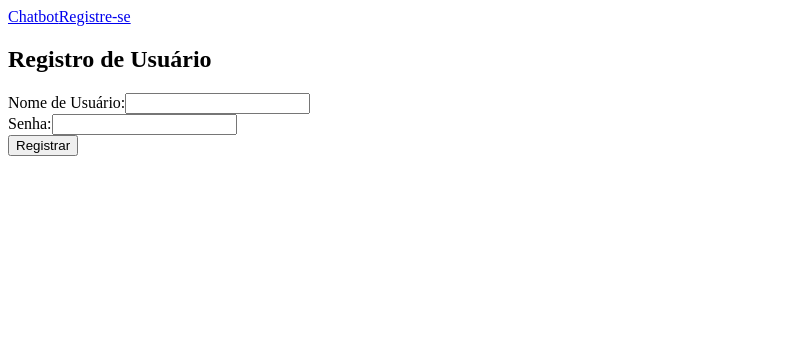
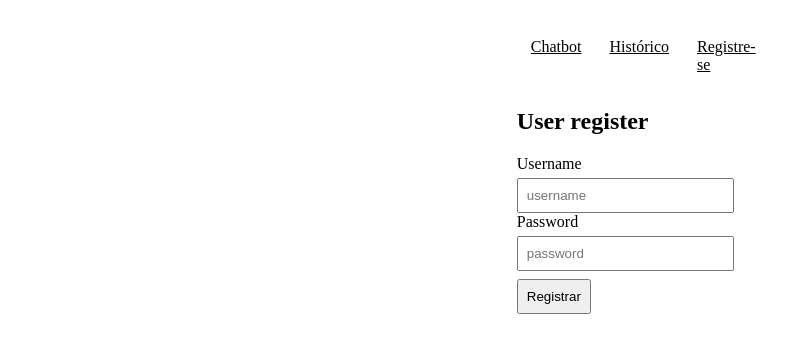
Before and after one commit to daviazev/web-chatbot, a Next.js app: page /register in a window 1280 px wide. Shown: the top 352 px of the page, without its empty margins (0-810 px from the left). Built offline with nearby package versions, Linux system fonts and the light colour scheme.

Commit message:
feat: error handling on the log page

```diff
--- a/src/app/components/chatbot.module.css
+++ b/src/app/components/chatbot.module.css
@@ -8,7 +8,6 @@
 }
 
 .message-field {
-  /* background-color: red; */
   display: flex;
   justify-content: space-between;
   width: 100%;
--- a/src/pages/register/index.tsx
+++ b/src/pages/register/index.tsx
@@ -1,13 +1,14 @@
 "use client";
 import React, { useState } from "react";
-// import { useNavigate } from "react-router-dom";
 import api from "@/axios/config";
+import styles from "./register.module.css";
+import Navbar from "@/app/components/Navbar";
 
 export default function UserRegistration() {
   const [username, setUsername] = useState("");
   const [password, setPassword] = useState("");
-
-  // const navigate = useNavigate();
+  const [userAlreadyExists, setUserAlreadyExists] = useState(false);
+  const [internalError, setInternalError] = useState(false);
 
   const handleUsernameChange = (value: string) => {
     setUsername(value);
@@ -20,44 +21,65 @@ export default function UserRegistration() {
   const handleSubmit = async (event: { preventDefault: () => void }) => {
     event.preventDefault();
 
-    const { data } = await api.post("api/register", { username, password });
-
-    console.log(data);
-
-    // navigate("/");
+    try {
+      await api.post("api/register", { username, password });
+    } catch (error) {
+      if (
+        (error as { response: { status: number } }).response?.status === 409
+      ) {
+        setUserAlreadyExists(true);
+      } else {
+        setInternalError(true);
+      }
+    }
 
     setUsername("");
     setPassword("");
   };
 
   return (
-    <div>
-      <nav>
-        <a href="/">Chatbot</a>
-        <a href="/historic">Registre-se</a>
-      </nav>
-      <h2>Registro de Usuário</h2>
+    <div className={styles.main}>
+      <div className={styles["resgiter-section"]}>
+        <Navbar />
+        <h2>User register</h2>
         <form onSubmit={handleSubmit}>
           <div>
-          <label htmlFor="username">Nome de Usuário:</label>
+            <label className={styles.label} htmlFor="username">
+              Username
+            </label>
             <input
               type="text"
               id="username"
               value={username}
               onChange={({ target }) => handleUsernameChange(target.value)}
+              placeholder="username"
+              className={styles["register-input"]}
             />
           </div>
           <div>
-          <label htmlFor="password">Senha:</label>
+            <label className={styles.label} htmlFor="password">
+              Password
+            </label>
             <input
               type="password"
               id="password"
               value={password}
               onChange={({ target }) => handlePasswordChange(target.value)}
+              placeholder="password"
+              className={styles["register-input"]}
             />
           </div>
-        <button type="submit">Registrar</button>
+          <button className={styles["register-btn"]} type="submit">
+            Registrar
+          </button>
         </form>
+        {userAlreadyExists && <div>User already exists!</div>}
+        {internalError && (
+          <div>
+            Sorry, a internal error has occurred! Roload the page and try again.{" "}
+          </div>
+        )}
+      </div>
     </div>
   );
 }
--- /dev/null
+++ b/src/pages/register/register.module.css
@@ -0,0 +1,28 @@
+.label {
+  display: block;
+  margin-bottom: 5px;
+}
+
+.register-input {
+  width: 80%;
+  padding: 8px;
+}
+
+.register-btn {
+  margin-top: 8px;
+  padding: 8px;
+}
+
+@media screen and (min-width: 720px) {
+  .main {
+    display: flex;
+    justify-content: center;
+    padding: 16px;
+  }
+
+  .resgiter-section {
+    display: flex;
+    flex-direction: column;
+    width: 20%;
+  }
+}
```
Lines whose indentation alone changed are shown as unchanged.
